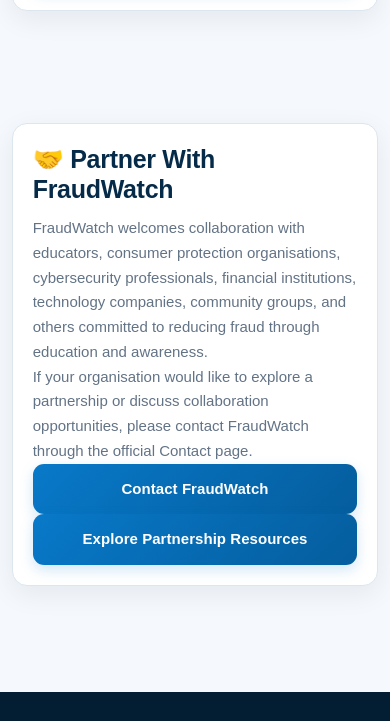
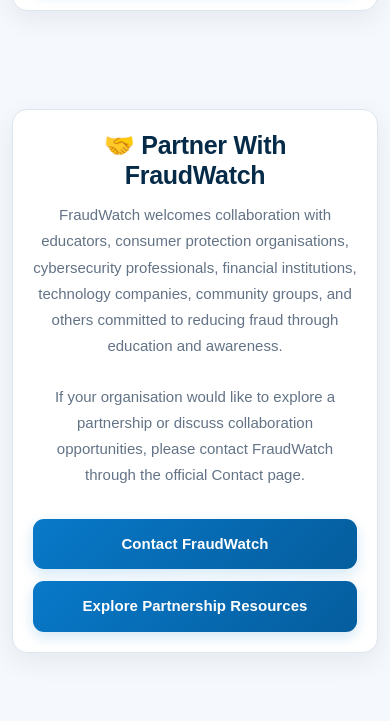
Before and after one commit to SAVEPLANETELONMUSK/FraudWatch, a plain HTML site: page index.html in a window 390 px wide. Shown: the part 6163-6884 px from the top of the page. Drawn offline with Linux system fonts and the light colour scheme.

Commit message:
Improve partner section layout

```diff
--- a/css/style.css
+++ b/css/style.css
@@ -1007,3 +1007,44 @@
         padding-top: 52px;
     }
 }
+
+/* Premium Partner section spacing */
+.partner-section {
+    padding: 70px 0;
+}
+
+.partner-section .card {
+    max-width: 900px;
+    margin: 0 auto;
+    text-align: center;
+}
+
+.partner-section .card p {
+    max-width: 760px;
+    margin: 0 auto 24px;
+    line-height: 1.75;
+}
+
+.partner-section .hero-buttons {
+    margin-top: 30px;
+    gap: 16px;
+}
+
+.partner-section .btn {
+    min-width: 220px;
+}
+
+@media (max-width: 700px) {
+    .partner-section {
+        padding: 55px 0;
+    }
+
+    .partner-section .hero-buttons {
+        gap: 12px;
+    }
+
+    .partner-section .btn {
+        width: 100%;
+        min-width: 0;
+    }
+}
--- a/index.html
+++ b/index.html
@@ -436,7 +436,7 @@
 </section>
 
 
-<section>
+<section class="partner-section">
 
 <div class="container">
 
@@ -454,6 +454,7 @@
 If your organisation would like to explore a partnership or discuss collaboration opportunities, please contact FraudWatch through the official Contact page.
 </p>
 
+<div class="hero-buttons">
 <a class="btn" href="contact.html">
 Contact FraudWatch
 </a>
@@ -461,6 +462,7 @@
 <a class="btn" href="education.html">
 Explore Partnership Resources
 </a>
+</div>
 
 </div>
 
```
